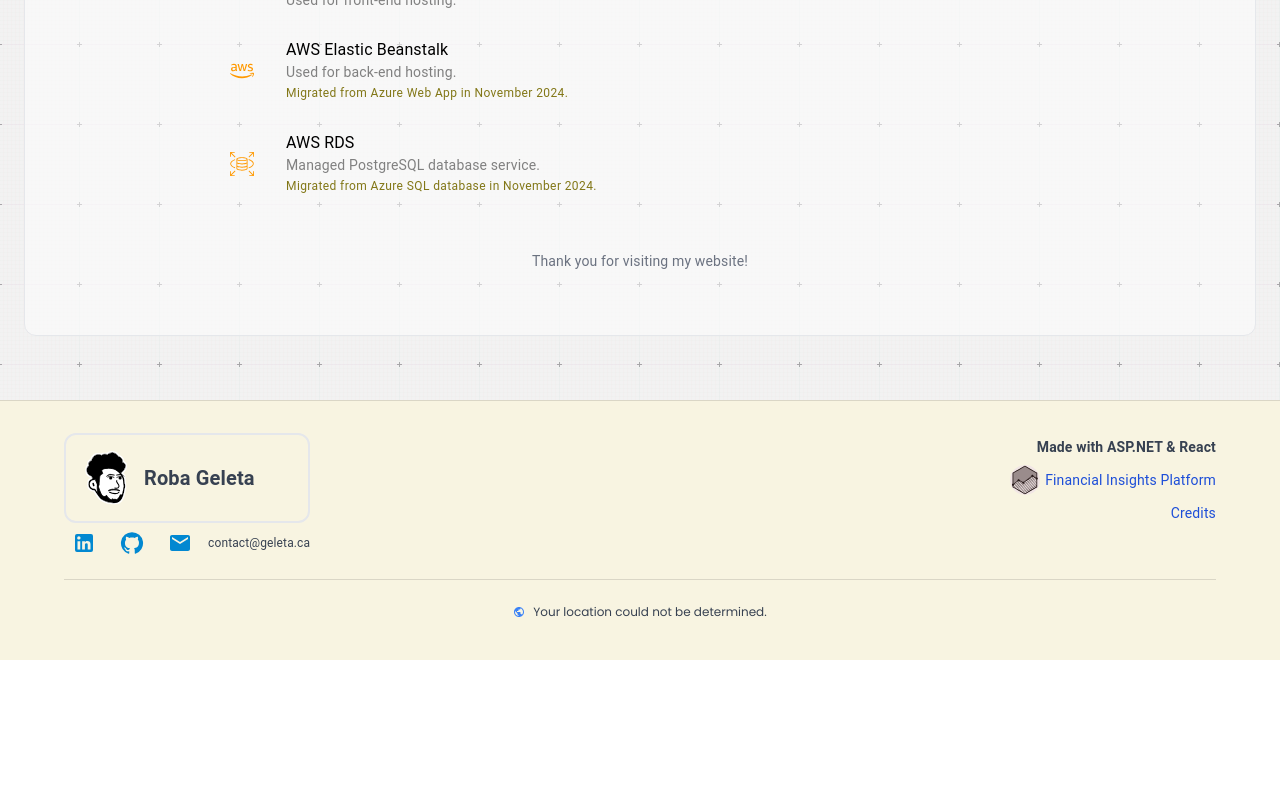
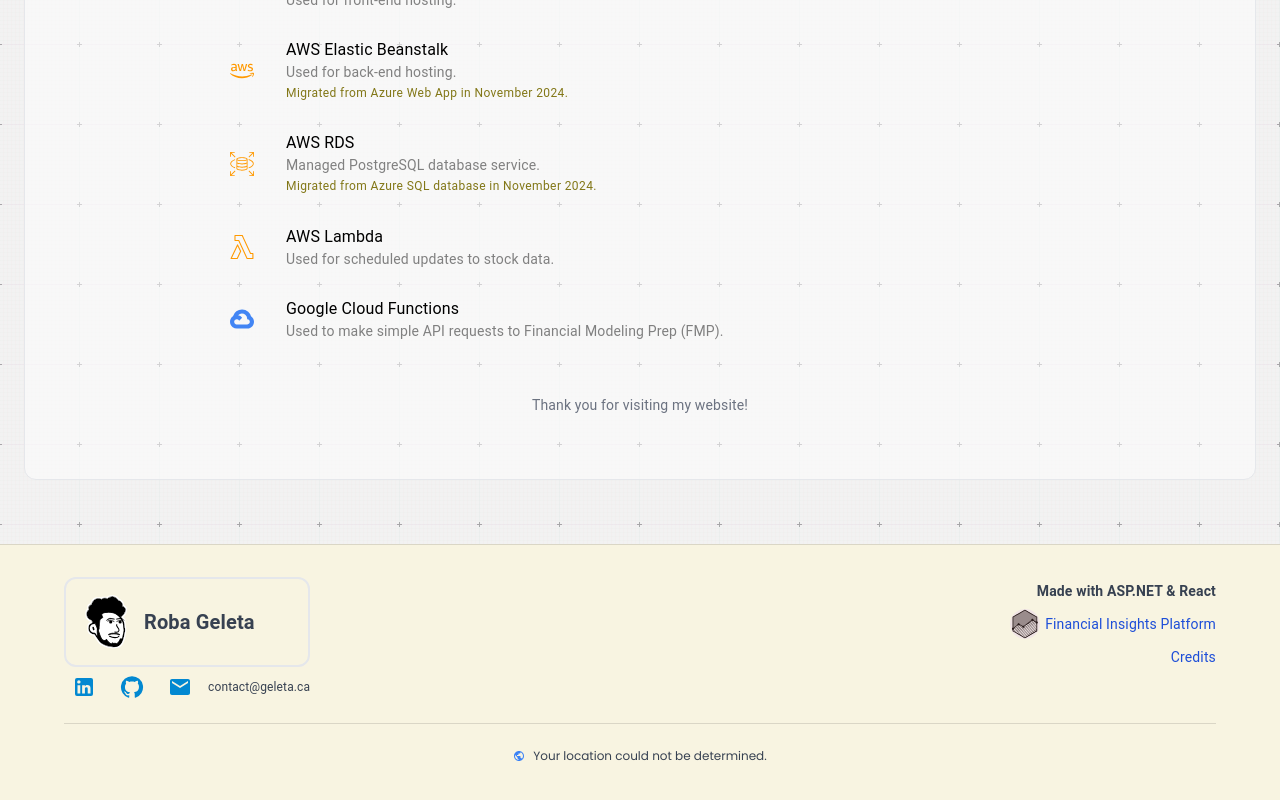
Before and after one commit to Roba-Geleta/frontend, a React (Vite) app: page /credits in a window 1280 px wide. Shown: the part 1796-2596 px from the top of the page. Before the commit the page ends 2456 px from the top, so only its background shows below. Built offline with nearby package versions, Linux system fonts and the light colour scheme; no server answers.

Commit message:
add lambda and google cloud function to credits

```diff
--- a/src/Pages/Credits/Credits.tsx
+++ b/src/Pages/Credits/Credits.tsx
@@ -14,6 +14,7 @@ import ViewCarouselIcon from "@mui/icons-material/ViewCarousel";
 import {
   SiMui,
   SiTypescript,
+  SiAwslambda,
   SiReact,
   SiDotnet,
   SiPostgresql,
@@ -21,6 +22,7 @@ import {
   SiCloudflare,
   SiAmazonwebservices,
   SiAmazonrds,
+  SiGooglecloud,
 } from "react-icons/si";
 
 import BusinessIcon from "@mui/icons-material/Business";
@@ -425,7 +427,6 @@ const Credits: React.FC = () => {
           </ListItem>
         </List>
 
-        {/* Cloud & Hosting Services */}
         <Typography
           variant="h6"
           className={`${mode === "dark" ? "text-gray-200" : "text-gray-800"}`}
@@ -435,7 +436,6 @@ const Credits: React.FC = () => {
           Cloud & Hosting Services
         </Typography>
         <List>
-          {/* NameSilo */}
           <ListItem>
             <ListItemIcon>
               <BusinessIcon
@@ -563,9 +563,40 @@ const Credits: React.FC = () => {
               }}
             />
           </ListItem>
+
+          <ListItem>
+            <ListItemIcon>
+              <SiAwslambda size={24} color="#FF9900" />
+            </ListItemIcon>
+            <ListItemText
+              primary="AWS Lambda"
+              primaryTypographyProps={{
+                color: mode === "dark" ? "grey.500" : "black",
+              }}
+              secondary="Used for scheduled updates to stock data."
+              secondaryTypographyProps={{
+                color: mode === "dark" ? "grey.700" : "grey",
+              }}
+            />
+          </ListItem>
+
+          <ListItem>
+            <ListItemIcon>
+              <SiGooglecloud size={24} color="#4285F4" />
+            </ListItemIcon>
+            <ListItemText
+              primary="Google Cloud Functions"
+              primaryTypographyProps={{
+                color: mode === "dark" ? "grey.500" : "black",
+              }}
+              secondary="Used to make simple API requests to Financial Modeling Prep (FMP)."
+              secondaryTypographyProps={{
+                color: mode === "dark" ? "grey.700" : "grey",
+              }}
+            />
+          </ListItem>
         </List>
 
-        {/* Closing Statement */}
         <Typography
           variant="body2"
           className={`${mode === "dark" ? "text-gray-400" : "text-gray-500"}`}
```
